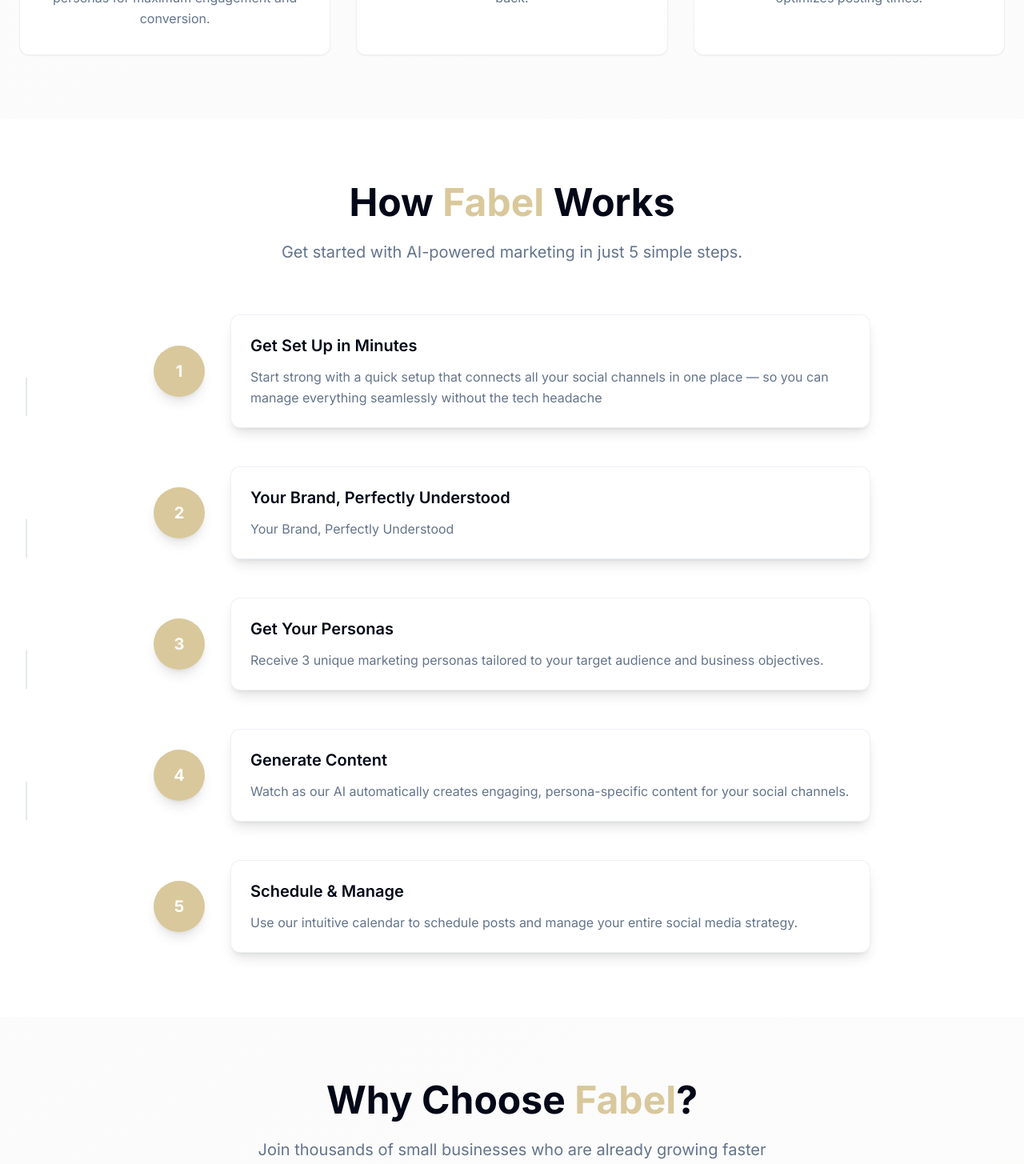
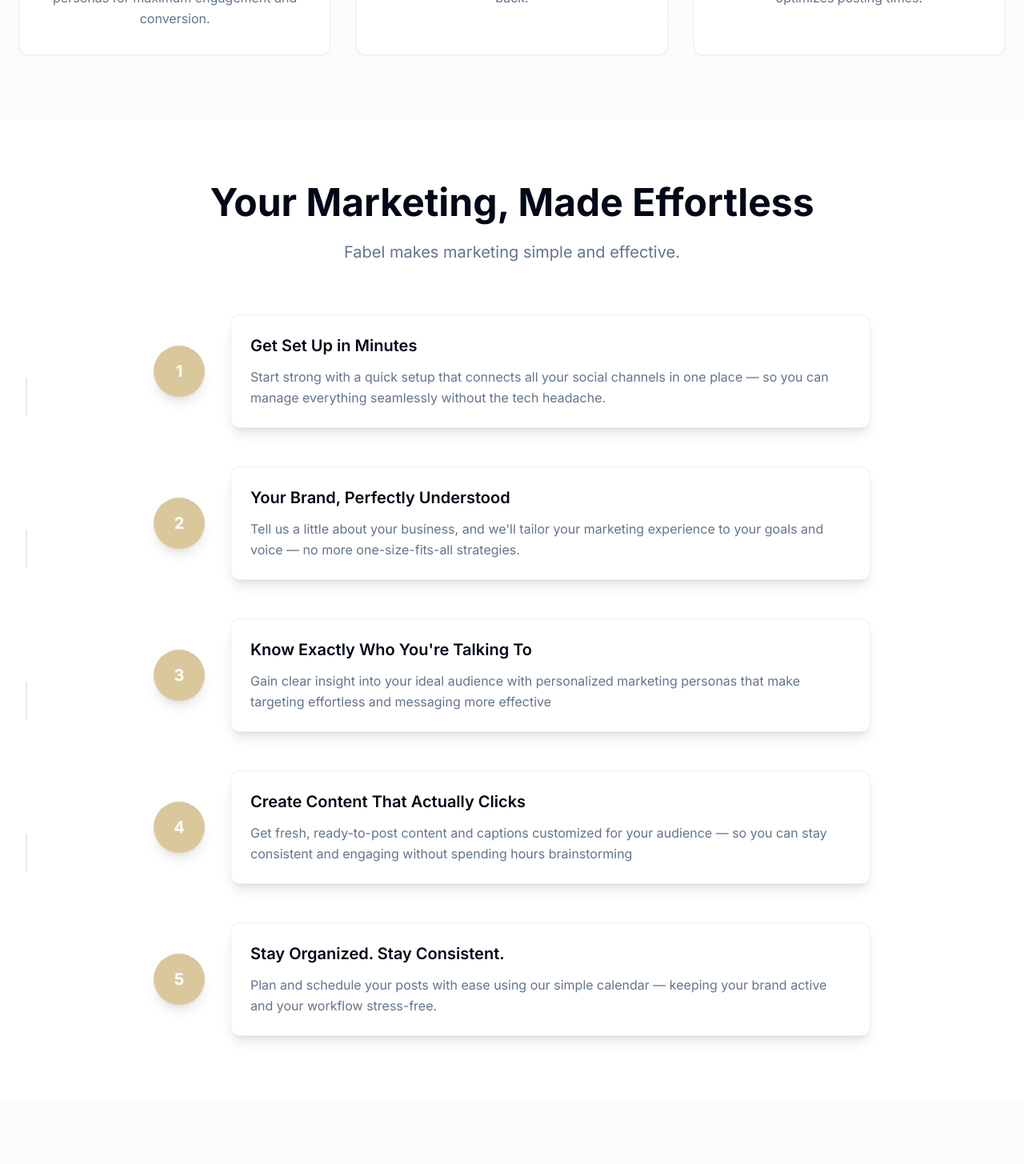
Before and after one commit to harmonext/fabel-smart-social-start, a React (Vite) app: page / in a window 1280 px wide. Shown: the part 1097-2552 px from the top of the page at 80% size. Built offline with nearby package versions, Linux system fonts and the light colour scheme.

Commit message:
Update "How Fabel Works" section

```diff
--- a/src/components/HowItWorks.tsx
+++ b/src/components/HowItWorks.tsx
@@ -3,27 +3,27 @@ const HowItWorks = () => {
     {
       step: "1",
       title: "Get Set Up in Minutes",
-      description: "Start strong with a quick setup that connects all your social channels in one place — so you can manage everything seamlessly without the tech headache"
+      description: "Start strong with a quick setup that connects all your social channels in one place — so you can manage everything seamlessly without the tech headache."
     },
     {
       step: "2",
       title: "Your Brand, Perfectly Understood",
-      description: "Your Brand, Perfectly Understood"
+      description: "Tell us a little about your business, and we'll tailor your marketing experience to your goals and voice — no more one-size-fits-all strategies."
     },
     {
       step: "3",
-      title: "Get Your Personas",
-      description: "Receive 3 unique marketing personas tailored to your target audience and business objectives."
+      title: "Know Exactly Who You're Talking To",
+      description: "Gain clear insight into your ideal audience with personalized marketing personas that make targeting effortless and messaging more effective"
     },
     {
       step: "4",
-      title: "Generate Content",
-      description: "Watch as our AI automatically creates engaging, persona-specific content for your social channels."
+      title: "Create Content That Actually Clicks",
+      description: "Get fresh, ready-to-post content and captions customized for your audience — so you can stay consistent and engaging without spending hours brainstorming"
     },
     {
       step: "5",
-      title: "Schedule & Manage",
-      description: "Use our intuitive calendar to schedule posts and manage your entire social media strategy."
+      title: "Stay Organized. Stay Consistent.",
+      description: "Plan and schedule your posts with ease using our simple calendar — keeping your brand active and your workflow stress-free."
     }
   ];
 
@@ -32,10 +32,10 @@ const HowItWorks = () => {
       <div className="container mx-auto px-6">
         <div className="text-center mb-16">
           <h2 className="text-4xl md:text-5xl font-bold mb-6">
-            How <span className="text-fabel-primary">Fabel</span> Works
+            Your Marketing, Made Effortless
           </h2>
           <p className="text-xl text-muted-foreground max-w-2xl mx-auto">
-            Get started with AI-powered marketing in just 5 simple steps.
+            Fabel makes marketing simple and effective.
           </p>
         </div>
 
```
